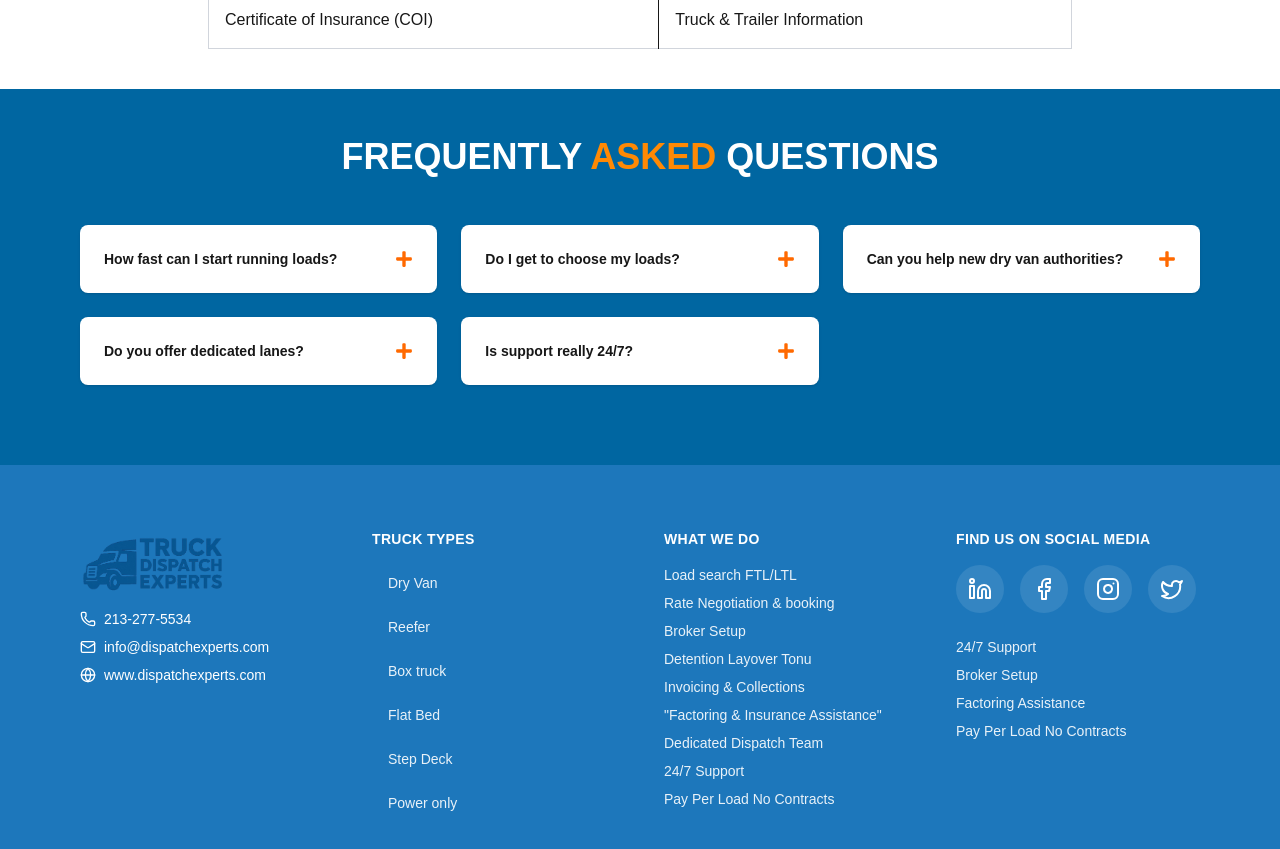
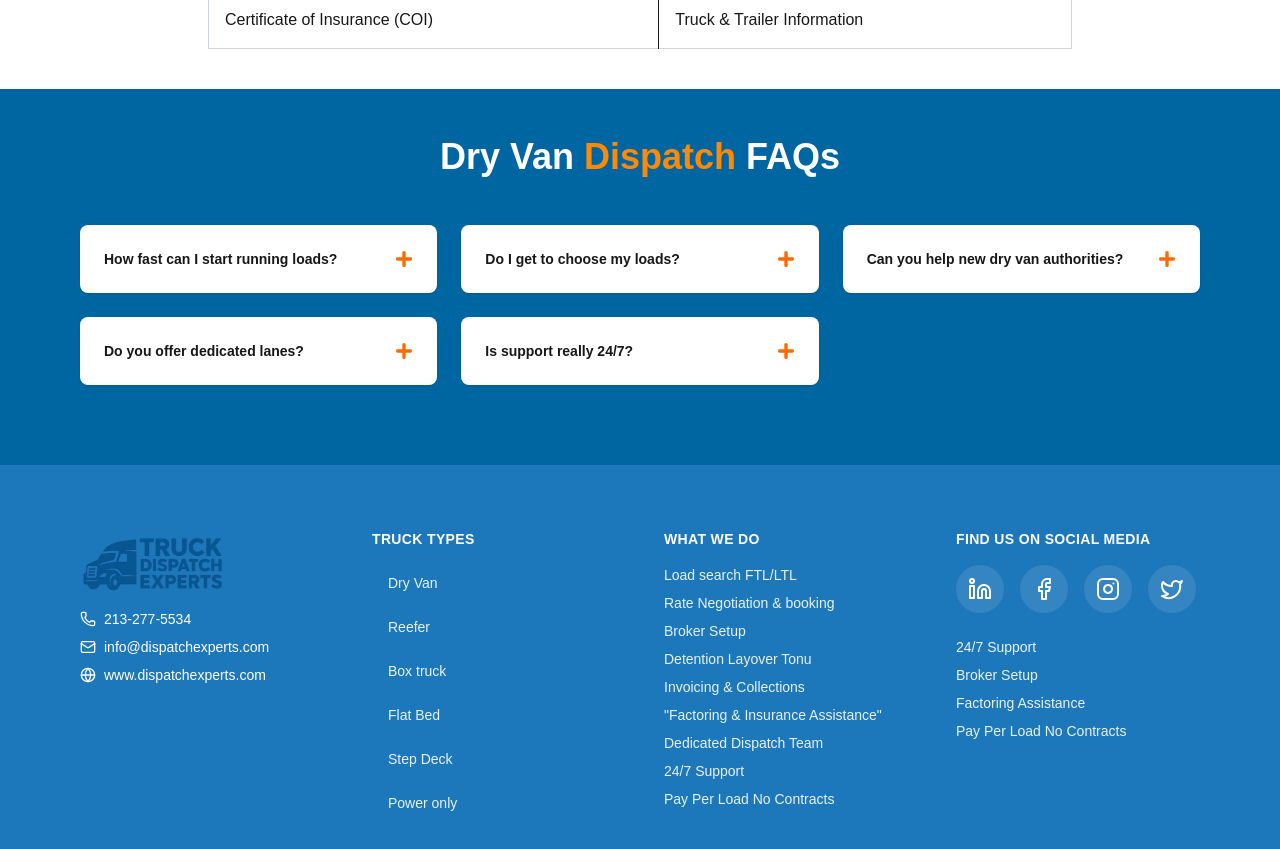
Before and after one commit to kashifali042/truck-dispatch, a Next.js app: page /dry-van in a window 1280 px wide. Shown: the part 1780-2629 px from the top of the page. Built offline with nearby package versions, Linux system fonts and the light colour scheme.

Commit message:
faq changes

```diff
--- a/app/dry-van/page.tsx
+++ b/app/dry-van/page.tsx
@@ -178,7 +178,7 @@
     <section id="faq" className="py-20 bg-[#0066A1] style_section">
           <div className="max-w-6xl mx-auto px-4">
             <h2 className="text-center text-white text-4xl font-bold mb-12">
-              FREQUENTLY <span className="text-orange-400">ASKED</span> QUESTIONS
+              Dry Van <span className="text-orange-400">Dispatch</span> FAQs
             </h2>
 
             <div className="grid md:grid-cols-3 gap-6">
```
